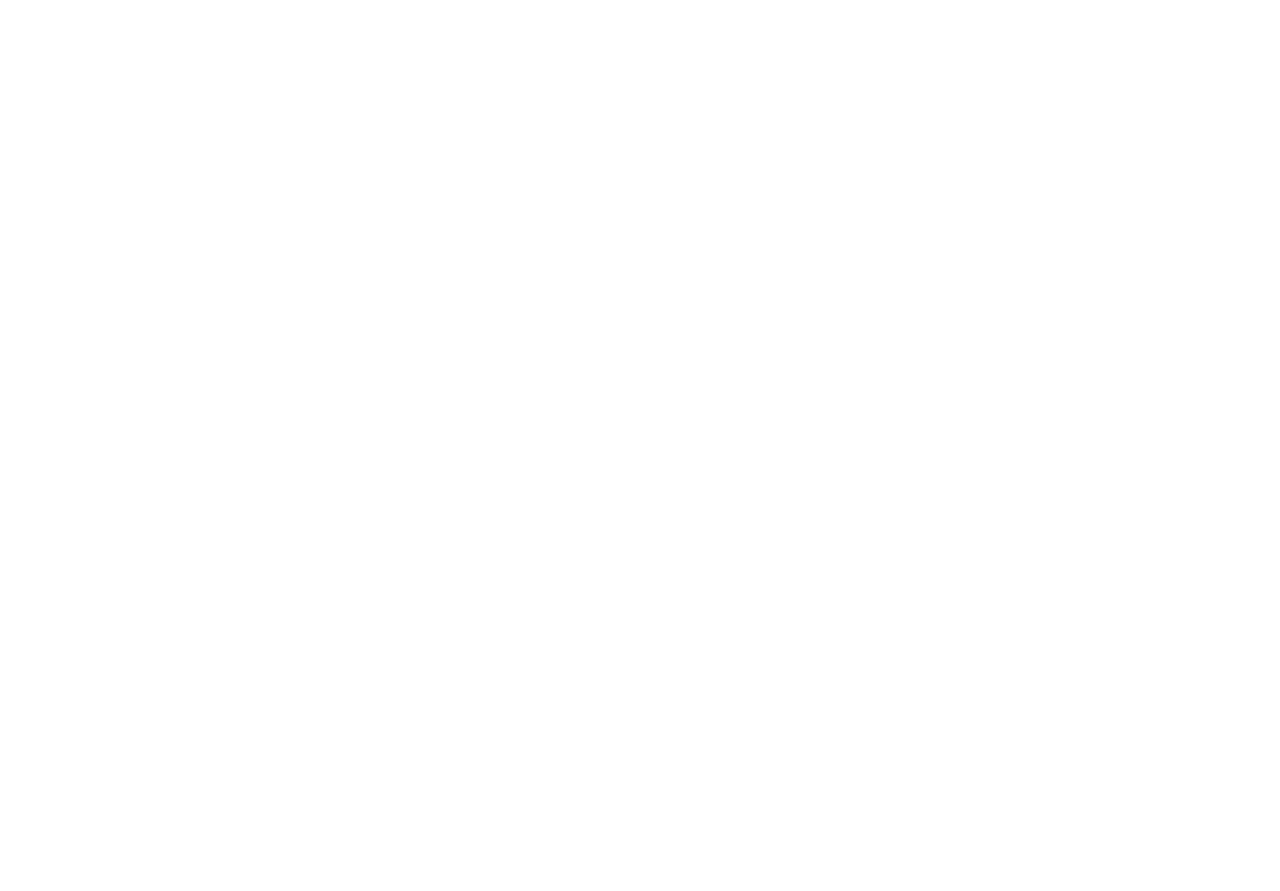
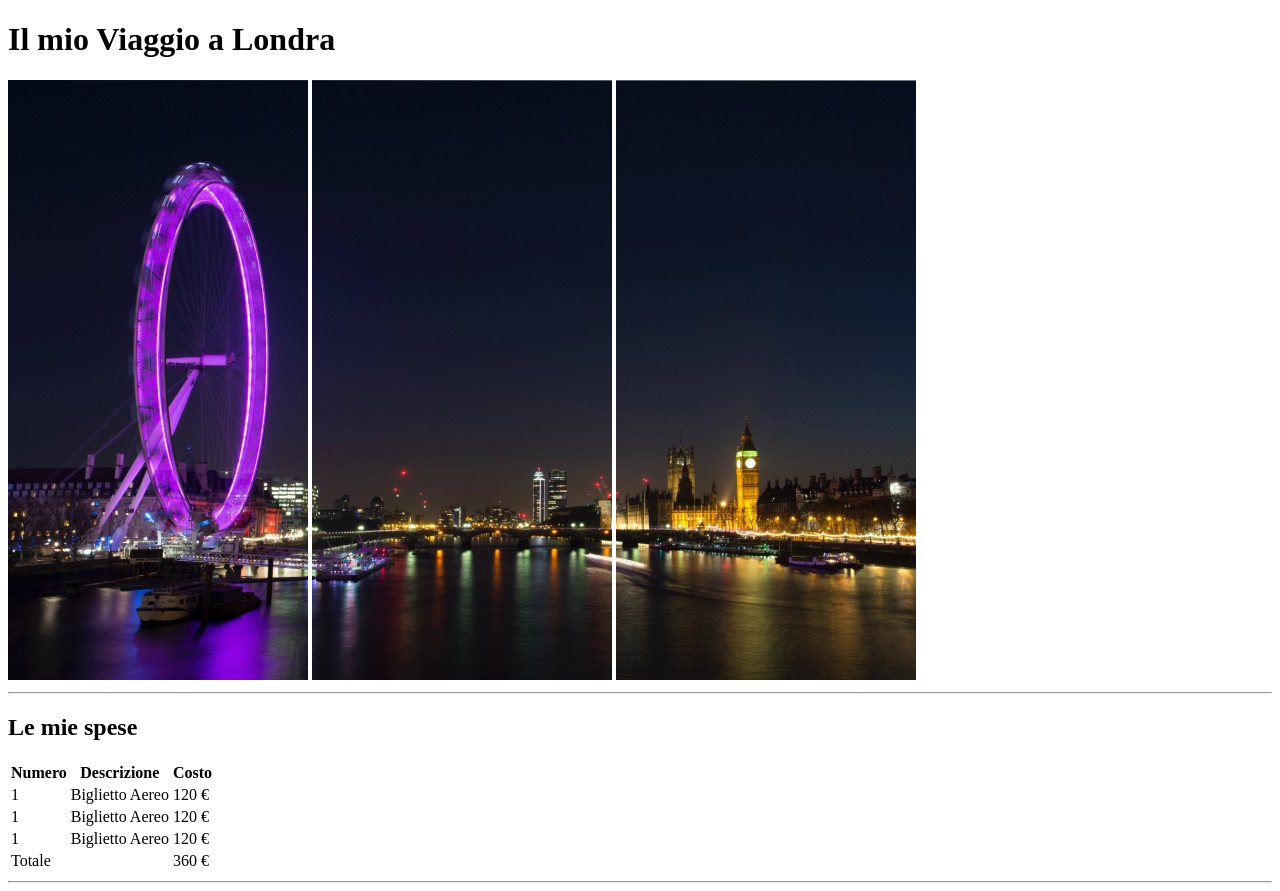
Before and after one commit to Mahdavi3649/html-london-trip, a plain HTML site: page index.html in a window 1280 px wide. Before the commit the page ends 800 px from the top, so only its background shows below. Drawn offline with Linux system fonts and the light colour scheme.

Commit message:
main commit

```diff
--- a/index.html
+++ b/index.html
@@ -7,8 +7,53 @@
     <title>Document</title>
 </head>
 <body>
-    <header></header>
-    <main></main>
+    <header>
+        <h1>Il mio Viaggio a Londra</h1>
+        <div align="left">
+            <img src="img/pexels-bill-emrich-230794-0.jpg" alt="">
+            <img src="img/pexels-bill-emrich-230794-1.jpg" alt="">
+            <img src="img/pexels-bill-emrich-230794-2.jpg" alt="">
+            </div>
+            <hr>
+    </header>
+    <main>
+        <h2>Le mie spese</h2>
+        <table>
+            <thead>
+                <tr>
+                    <th><strong>Numero</strong></th>
+                    <th><strong>Descrizione</strong></th>
+                    <th><strong>Costo</strong></th>
+                </tr>
+            </thead>
+            <tbody>
+                <tr>
+                    <td>1</td>
+                    <td>Biglietto Aereo</td>
+                    <td>120 &#8364</td>
+                </tr>
+                <tr>
+                    <td>1</td>
+                    <td>Biglietto Aereo</td>
+                    <td>120 &#8364</td>
+                </tr>
+                <tr>
+                    <td>1</td>
+                    <td>Biglietto Aereo</td>
+                    <td>120 &#8364</td>
+                </tr>
+            </tbody>
+            <tfoot>
+                <tr>
+                    <td>Totale</td>
+                    <td></td>
+                    <td>360 &#8364</td>
+                </tr>
+            </tfoot>
+        </table>
+        <hr>
+    </main>
+
     <footer></footer>
 </body>
 </html>
```
Also changed, not shown: img/pexels-bill-emrich-230794-0.jpg (added), img/pexels-bill-emrich-230794-1.jpg (added), img/pexels-bill-emrich-230794-2.jpg (added).
